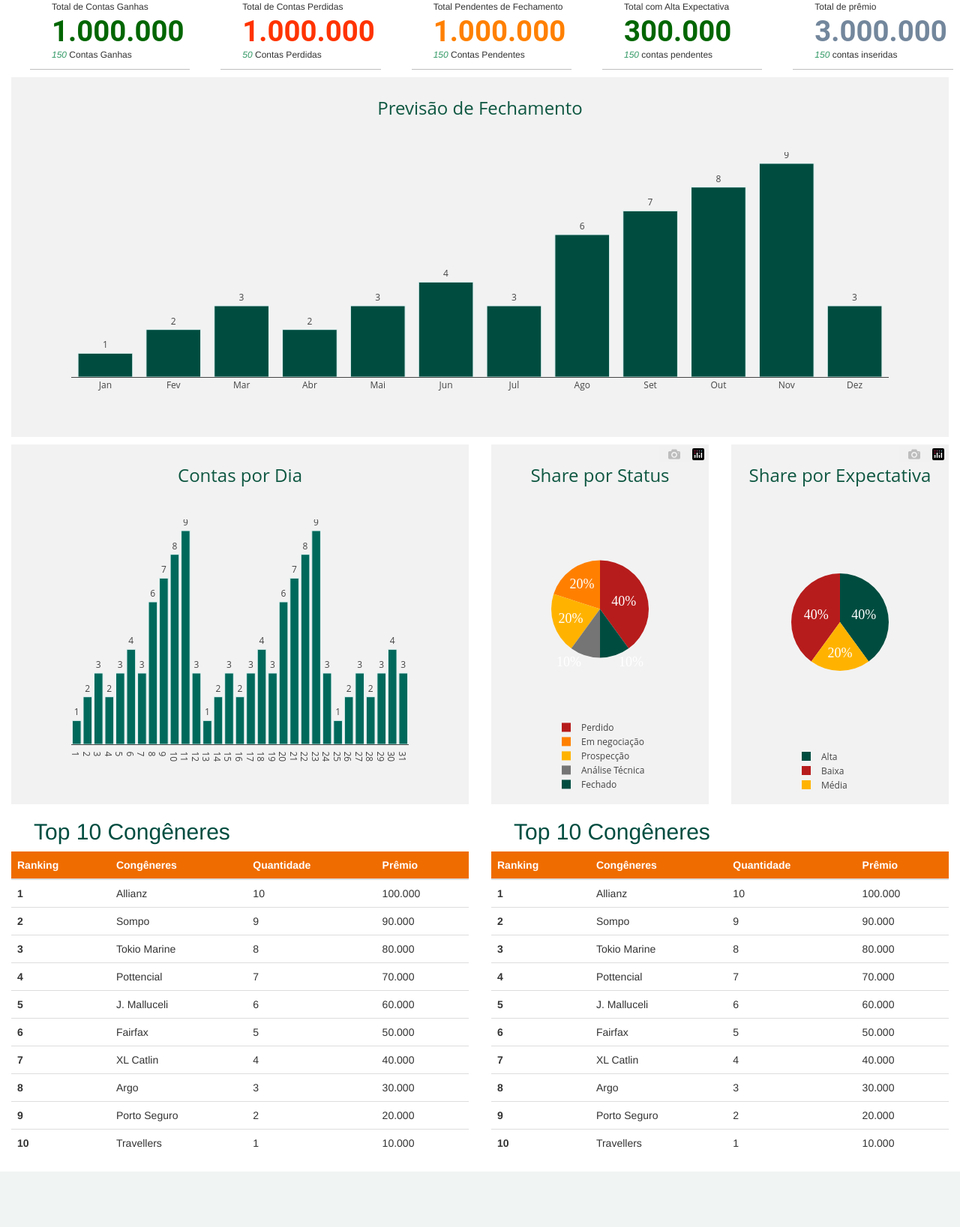
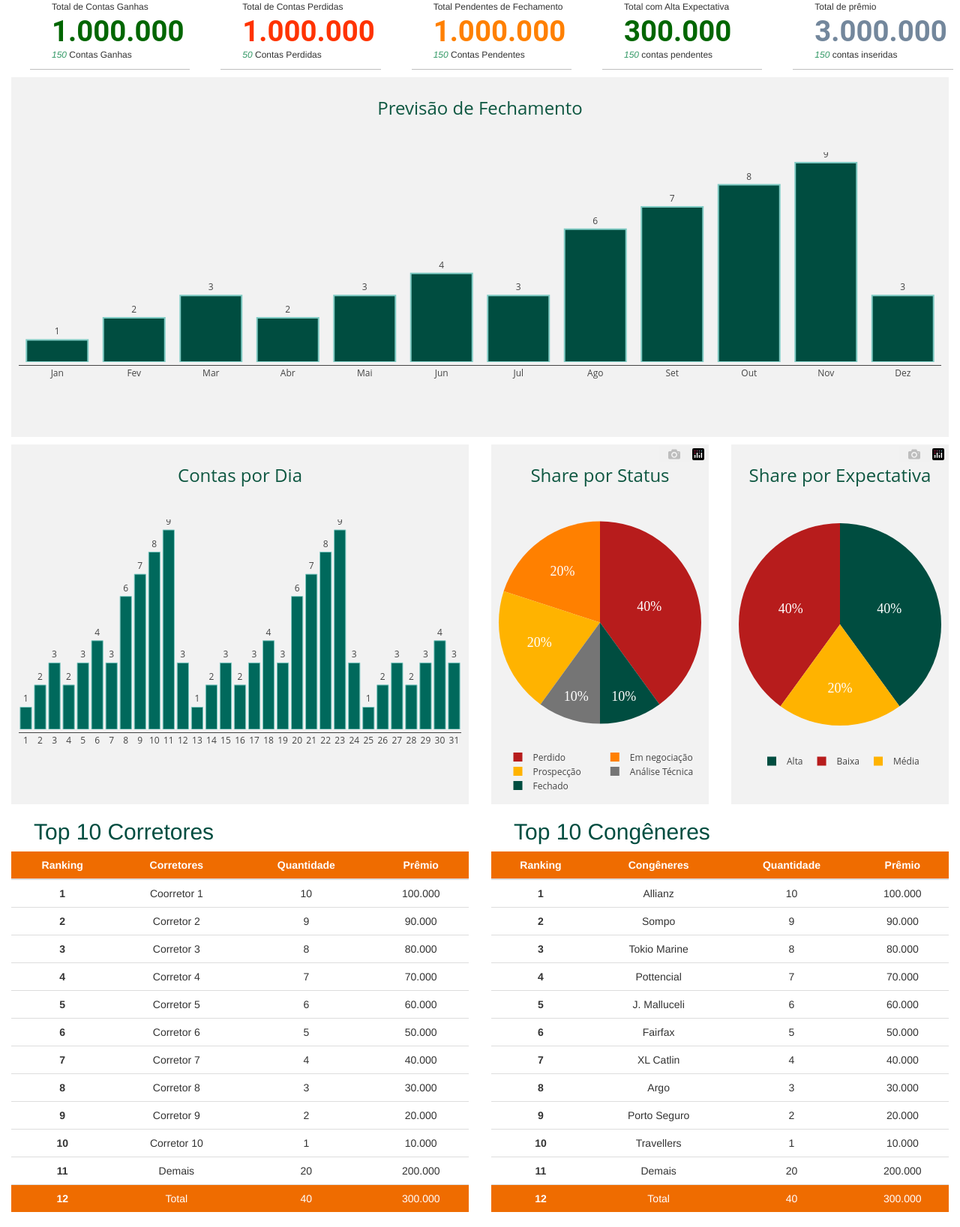
Before and after one commit to nicolasmelo1/berkley, a Django app: page /dashboard/ in a window 1280 px wide. Shown: the part 166-1803 px from the top of the page at 75% size. Before the commit the page ends 1729 px from the top, so only its background shows below. Run offline with Django 3.2, Linux system fonts and the light colour scheme; some libraries are stand-ins or nearby versions.

Commit message:
Atualização na página de dashboard

```diff
--- a/templates/dashboard/includes/dashboard_include.html
+++ b/templates/dashboard/includes/dashboard_include.html
@@ -64,76 +64,88 @@
 
 <div class="row">
     <div class="col-sm-6">
-        <h2 style="margin-left: 30px; color: #004d40">Top 10 Congêneres</h2>
+        <h2 style="margin-left: 30px; color: #004d40">Top 10 Corretores</h2>
         <table class="table table-hover">
             <thead>
                 <tr style="background-color: #ef6c00; color: #ffffff">
-                    <th>Ranking</th>
-                    <th>Congêneres</th>
-                    <th>Quantidade</th>
-                    <th>Prêmio</th>
+                    <th><center>Ranking</center></th>
+                    <th><center>Corretores</center></th>
+                    <th><center>Quantidade</center></th>
+                    <th><center>Prêmio</center></th>
                 </tr>
             </thead>
             <tbody>
                 <tr>
-                    <th scope="row">1</th>
-                    <td>Allianz</td>
-                    <td>10</td>
-                    <td>100.000</td>
+                    <th scope="row"><center>1</center></th>
+                    <td><center>Coorretor 1</center></td>
+                    <td><center>10</center></td>
+                    <td><center>100.000</center></td>
                 </tr>
                 <tr>
-                    <th scope="row">2</th>
-                    <td>Sompo</td>
-                    <td>9</td>
-                    <td>90.000</td>
+                    <th scope="row"><center>2</center></th>
+                    <td><center><center>Corretor 2</center></td>
+                    <td><center>9</center></td>
+                    <td><center>90.000</center></td>
                 </tr>
                 <tr>
-                    <th scope="row">3</th>
-                    <td>Tokio Marine</td>
-                    <td>8</td>
-                    <td>80.000</td>
+                    <th scope="row"><center>3</center></th>
+                    <td><center>Corretor 3</center></td>
+                    <td><center>8</center></td>
+                    <td><center>80.000</center></td>
                 </tr>
                 <tr>
-                    <th scope="row">4</th>
-                    <td>Pottencial</td>
-                    <td>7</td>
-                    <td>70.000</td>
+                    <th scope="row"><center>4</center></th>
+                    <td><center>Corretor 4</center></td>
+                    <td><center>7</center></td>
+                    <td><center>70.000</center></td>
                 </tr>
                 <tr>
-                    <th scope="row">5</th>
-                    <td>J. Malluceli</td>
-                    <td>6</td>
-                    <td>60.000</td>
+                    <th scope="row"><center>5</center></th>
+                    <td><center>Corretor 5</center></td>
+                    <td><center>6</center></td>
+                    <td><center>60.000</center></td>
                 </tr>
                 <tr>
-                    <th scope="row">6</th>
-                    <td>Fairfax</td>
-                    <td>5</td>
-                    <td>50.000</td>
+                    <th scope="row"><center>6</center></th>
+                    <td><center>Corretor 6</center></td>
+                    <td><center>5</center></td>
+                    <td><center>50.000</center></td>
                 </tr>
                 <tr>
-                    <th scope="row">7</th>
-                    <td>XL Catlin</td>
-                    <td>4</td>
-                    <td>40.000</td>
+                    <th scope="row"><center>7</center></th>
+                    <td><center>Corretor 7</center></td>
+                    <td><center>4</center></td>
+                    <td><center>40.000</center></td>
                 </tr>
                 <tr>
-                    <th scope="row">8</th>
-                    <td>Argo</td>
-                    <td>3</td>
-                    <td>30.000</td>
+                    <th scope="row"><center>8</center></th>
+                    <td><center>Corretor 8</center></td>
+                    <td><center>3</center></td>
+                    <td><center>30.000</center></td>
                 </tr>
                 <tr>
-                    <th scope="row">9</th>
-                    <td>Porto Seguro</td>
-                    <td>2</td>
-                    <td>20.000</td>
+                    <th scope="row"><center>9</center></th>
+                    <td><center>Corretor 9</center></td>
+                    <td><center>2</center></td>
+                    <td><center>20.000</center></td>
                 </tr>
                 <tr>
-                    <th scope="row">10</th>
-                    <td>Travellers</td>
-                    <td>1</td>
-                    <td>10.000</td>
+                    <th scope="row"><center>10</center></th>
+                    <td><center>Corretor 10</center></td>
+                    <td><center>1</center></td>
+                    <td><center>10.000</center></td>
+                </tr>
+                <tr>
+                    <th scope="row"><center>11</center></th>
+                    <td><center>Demais</center></td>
+                    <td><center>20</center></td>
+                    <td><center>200.000</center></td>
+                </tr>
+                <tr style="background-color: #ef6c00; color: #ffffff">
+                    <th scope="row"><center>12</center></th>
+                    <td><center>Total</center></td>
+                    <td><center>40</center></td>
+                    <td><center>300.000</center></td>
                 </tr>
             </tbody>
         </table>
@@ -143,72 +155,84 @@
             <table class="table table-hover">
             <thead>
                 <tr style="background-color: #ef6c00; color: #ffffff">
-                    <th>Ranking</th>
-                    <th>Congêneres</th>
-                    <th>Quantidade</th>
-                    <th>Prêmio</th>
+                    <th><center>Ranking</center></th>
+                    <th><center>Congêneres</center></th>
+                    <th><center>Quantidade</center></th>
+                    <th><center>Prêmio</center></th>
                 </tr>
             </thead>
             <tbody>
                 <tr>
-                    <th scope="row">1</th>
-                    <td>Allianz</td>
-                    <td>10</td>
-                    <td>100.000</td>
+                    <th scope="row"><center>1</center></th>
+                    <td><center>Allianz</center></td>
+                    <td><center>10</center></td>
+                    <td><center>100.000</center></td>
                 </tr>
                 <tr>
-                    <th scope="row">2</th>
-                    <td>Sompo</td>
-                    <td>9</td>
-                    <td>90.000</td>
+                    <th scope="row"><center>2</center></th>
+                    <td><center>Sompo</center></td>
+                    <td><center>9</center></td>
+                    <td><center>90.000</center></td>
                 </tr>
                 <tr>
-                    <th scope="row">3</th>
-                    <td>Tokio Marine</td>
-                    <td>8</td>
-                    <td>80.000</td>
+                    <th scope="row"><center>3</center></th>
+                    <td><center>Tokio Marine</center></td>
+                    <td><center>8</center></td>
+                    <td><center>80.000</center></td>
                 </tr>
                 <tr>
-                    <th scope="row">4</th>
-                    <td>Pottencial</td>
-                    <td>7</td>
-                    <td>70.000</td>
+                    <th scope="row"><center>4</center></th>
+                    <td><center>Pottencial</center></td>
+                    <td><center>7</center></td>
+                    <td><center>70.000</center></td>
                 </tr>
                 <tr>
-                    <th scope="row">5</th>
-                    <td>J. Malluceli</td>
-                    <td>6</td>
-                    <td>60.000</td>
+                    <th scope="row"><center>5</center></th>
+                    <td><center>J. Malluceli</center></td>
+                    <td><center>6</center></td>
+                    <td><center>60.000</center></td>
                 </tr>
                 <tr>
-                    <th scope="row">6</th>
-                    <td>Fairfax</td>
-                    <td>5</td>
-                    <td>50.000</td>
+                    <th scope="row"><center>6</center></th>
+                    <td><center>Fairfax</center></td>
+                    <td><center>5</center></td>
+                    <td><center>50.000</center></td>
                 </tr>
                 <tr>
-                    <th scope="row">7</th>
-                    <td>XL Catlin</td>
-                    <td>4</td>
-                    <td>40.000</td>
+                    <th scope="row"><center>7</center></th>
+                    <td><center>XL Catlin</center></td>
+                    <td><center>4</center></td>
+                    <td><center>40.000</center></td>
                 </tr>
                 <tr>
-                    <th scope="row">8</th>
-                    <td>Argo</td>
-                    <td>3</td>
-                    <td>30.000</td>
+                    <th scope="row"><center>8</th>
+                    <td><center>Argo</td>
+                    <td><center>3</td>
+                    <td><center>30.000</td>
                 </tr>
                 <tr>
-                    <th scope="row">9</th>
-                    <td>Porto Seguro</td>
-                    <td>2</td>
-                    <td>20.000</td>
+                    <th scope="row"><center>9</center></th>
+                    <td><center>Porto Seguro</center></td>
+                    <td><center>2</center></td>
+                    <td><center>20.000</center></td>
                 </tr>
                 <tr>
-                    <th scope="row">10</th>
-                    <td>Travellers</td>
-                    <td>1</td>
-                    <td>10.000</td>
+                    <th scope="row"><center>10</center></th>
+                    <td><center>Travellers</center></td>
+                    <td><center>1</center></td>
+                    <td><center>10.000</center></td>
+                </tr>
+                <tr>
+                    <th scope="row"><center>11</center></th>
+                    <td><center>Demais</center></td>
+                    <td><center>20</center></td>
+                    <td><center>200.000</center></td>
+                </tr>
+                <tr style="background-color: #ef6c00; color: #ffffff">
+                    <th scope="row"><center>12</center></th>
+                    <td><center>Total</center></td>
+                    <td><center>40</center></td>
+                    <td><center>300.000</center></td>
                 </tr>
             </tbody>
         </table>
--- a/templates/dashboard/includes/dashboard_scripts.html
+++ b/templates/dashboard/includes/dashboard_scripts.html
@@ -32,8 +32,8 @@ var trace1 ={
     color: '#004d40',
     opacity: 1,
     line: {
-      color: '#e0f2f1',
-      width: 1
+      color: '#80cbc4',
+      width: 2
     }
   }
 };
@@ -44,6 +44,13 @@ title:'Previsão de Fechamento',
   titlefont:{color: '#0e5741', size: 24},
   hovermode:'closest',
   autosize: true,
+  margin: {
+    l: 10,
+    r: 10,
+    b: 100,
+    t: 100,
+    pad: 4
+  },
   paper_bgcolor: '#f2f2f2',
   plot_bgcolor: '#f2f2f2',
   xaxis: {
@@ -89,7 +96,7 @@ Plotly.newPlot("myDiv", data1, layout, {displayModeBar: false});
     color: '#00695c',
     opacity: 1,
     line: {
-      color: '#e0f2f1',
+      color: '#80cbc4',
       width: 1
     }
   }
@@ -101,6 +108,13 @@ var layout2 = {
   titlefont:{color: '#0e5741', size: 24 },
   hovermode:'closest',
   autosize: true,
+  margin: {
+    l: 10,
+    r: 10,
+    b: 100,
+    t: 100,
+    pad: 4
+  },
   paper_bgcolor: '#f2f2f2',
   plot_bgcolor: '#f2f2f2',
   xaxis: {
@@ -142,11 +156,18 @@ var data = [{
 
 var layout3 = {
   showlegend: true,
-    legend: {"orientation": "h"},
+    legend: {xanchor: 'center', x:0.5, orientation: 'h'},
   title:'Share por Status',
   titlefont:{color: '#0e5741', size: 24 },
   hovermode:'closest',
   autosize: true,
+  margin: {
+    l: 10,
+    r: 10,
+    b: 100,
+    t: 100,
+    pad: 4
+  },
   paper_bgcolor: '#f2f2f2',
   plot_bgcolor: '#f2f2f2',
   xaxis: {
@@ -189,11 +210,18 @@ var data4 = [{
 
 var layout4 = {
   showlegend: true,
-    legend: {"orientation": "h"},
+    legend: {xanchor: 'center', x:0.5, orientation: 'h'},
   title:'Share por Expectativa',
   titlefont:{color: '#0e5741', size: 24 },
   hovermode:'closest',
   autosize: true,
+  margin: {
+    l: 10,
+    r: 10,
+    b: 100,
+    t: 100,
+    pad: 4
+  },
   paper_bgcolor: '#f2f2f2',
   plot_bgcolor: '#f2f2f2',
   xaxis: {
```
